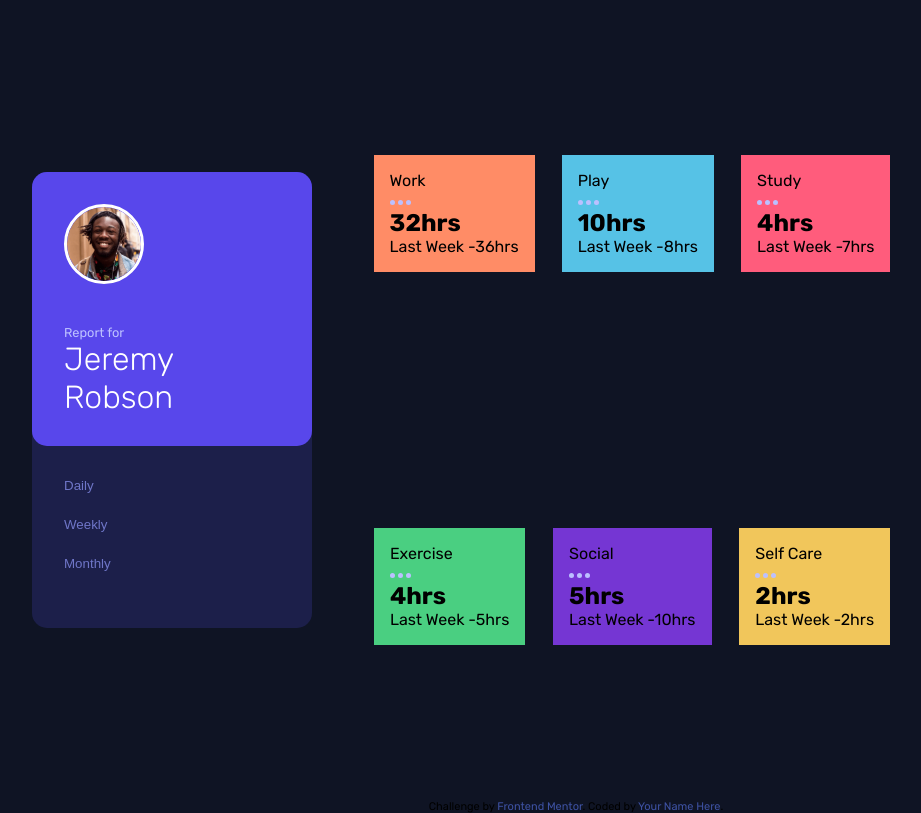
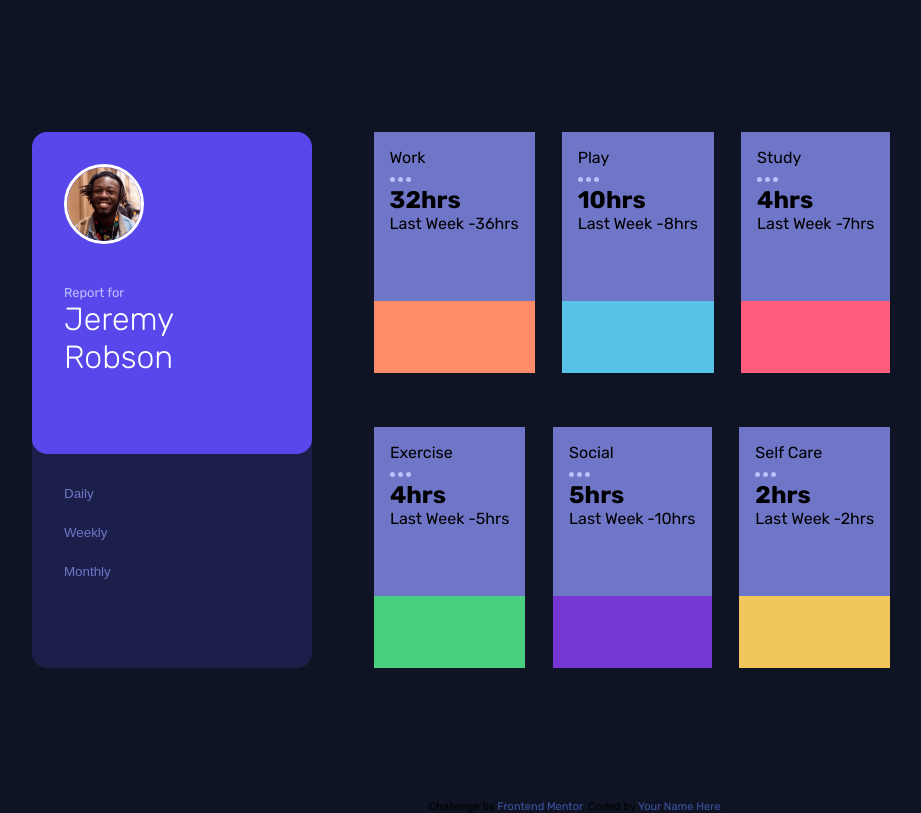
Before and after one commit to emmanuelgv408/TimeTrackingDash, a plain HTML site: page index.html in a window 1280 px wide. Shown: the whole page, without its empty margins (64-985 px from the left). Drawn offline with Linux system fonts and the light colour scheme.

Commit message:
fixed layout

```diff
--- a/style.css
+++ b/style.css
@@ -40,7 +40,8 @@ body {
     background-color: var(--VeryDarkBlue);
     display: flex;
     width: 90%;
-    height: 65%;
+    height: 100%;
+    max-height: 75%;
     max-width: 1200px;
     padding: 2em;
     gap: 3rem;
@@ -112,8 +113,9 @@ width: 20px;
 .activity-panel{
     display: flex;
     flex-direction: column;
-    justify-content: center;
+    justify-content: space-between;
     width: 50%;
+    height: 100%;
 
 
 
@@ -124,18 +126,22 @@ width: 20px;
 .activity-top{
     display: flex;
     justify-content: space-around;
-    margin-bottom: 16em;
+    margin-bottom: 1em;
+    height: 45%;
 
 }
 
 .activity-bottom{
     display: flex;
     justify-content: space-around;
+    height: 45%;
 
 }
 
 .panels{
-    padding: 1em;
+height: 100%;
+display: flex;
+
 }
 
 .work-panel{
@@ -163,3 +169,10 @@ width: 20px;
 .self-care-panel{
     background-color: var(--SoftOrangeSelf);
 }
+
+.info-panels{
+background-color: var(--DesaturatedBlue);
+    width: 100%;
+  padding: 1em;
+  height: 70%;
+}
```
